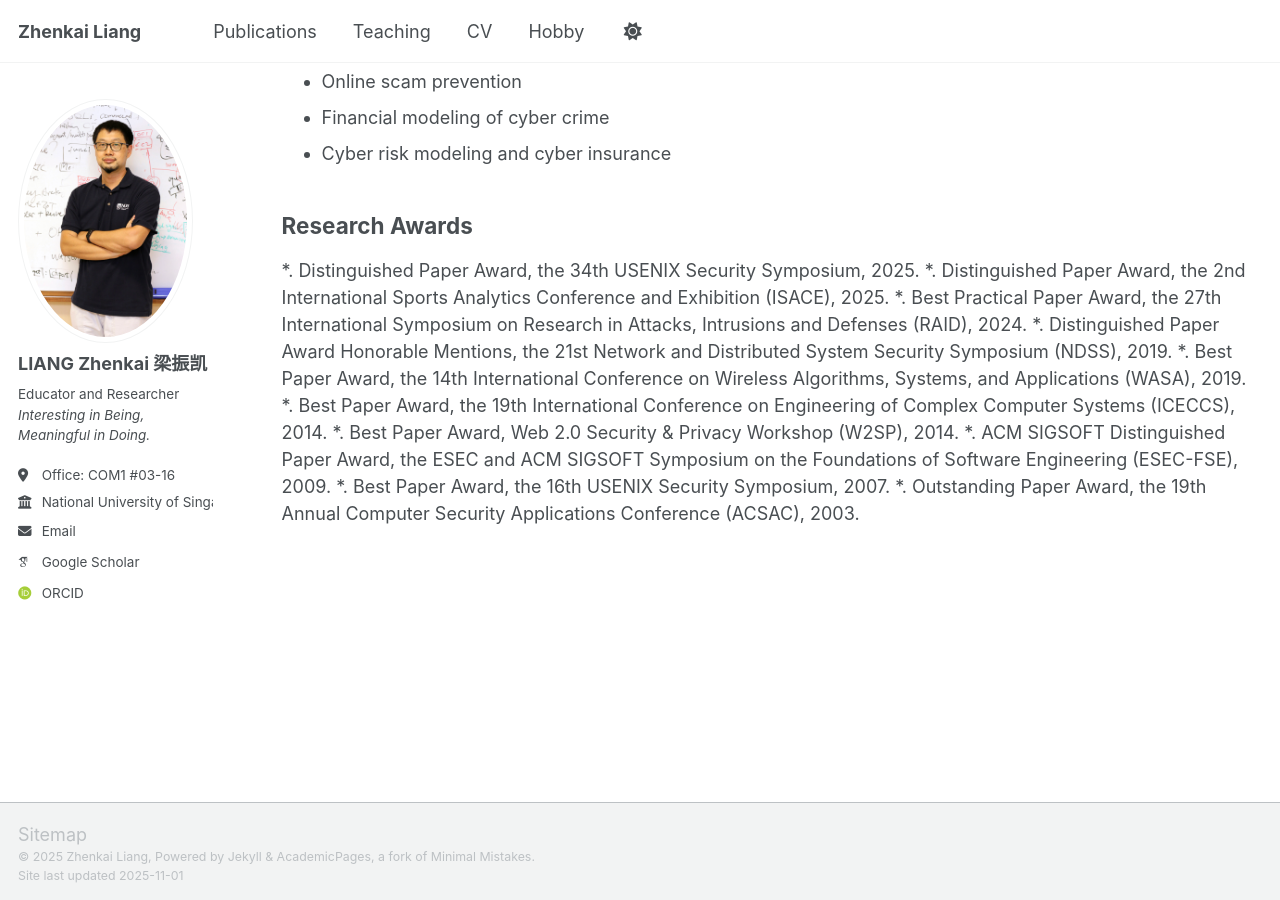
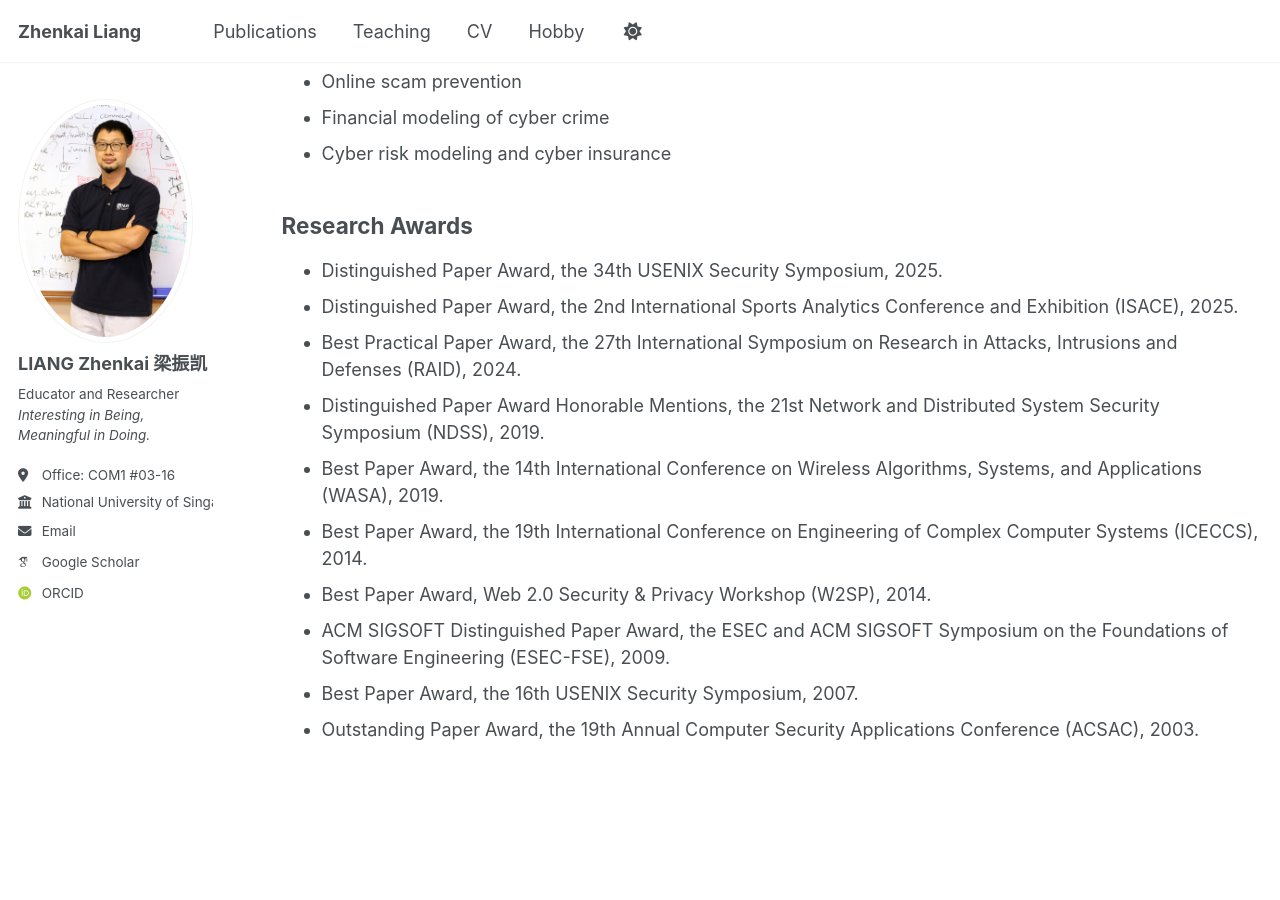
Before and after one commit to zhenkai-liang/zhenkai-liang.github.io, a Jekyll site: the page built from _pages/research.md, in a window 1280 px wide and 900 px high, scrolled down 964 px. Built offline with Jekyll 4.4.1, drawn with Linux system fonts in a browser that asks for light colours; some web fonts are replaced; a script that is not in the unit is left out.

```diff
--- a/_pages/research.md
+++ b/_pages/research.md
@@ -39,13 +39,13 @@ Project pages to be included from my group website.
 Research Awards
 ---------------
 
-*. Distinguished Paper Award, the 34th USENIX Security Symposium, 2025.
-*. Distinguished Paper Award, the 2nd International Sports Analytics Conference and Exhibition (ISACE), 2025.
-*. Best Practical Paper Award, the 27th International Symposium on Research in Attacks, Intrusions and Defenses (RAID), 2024.
-*. Distinguished Paper Award Honorable Mentions, the 21st Network and Distributed System Security Symposium (NDSS), 2019.
-*. Best Paper Award, the 14th International Conference on Wireless Algorithms, Systems, and Applications (WASA), 2019.
-*. Best Paper Award, the 19th International Conference on Engineering of Complex Computer Systems (ICECCS), 2014.
-*. Best Paper Award, Web 2.0 Security & Privacy Workshop (W2SP), 2014.
-*. ACM SIGSOFT Distinguished Paper Award, the ESEC and ACM SIGSOFT Symposium on the Foundations of Software Engineering (ESEC-FSE), 2009.
-*. Best Paper Award, the 16th USENIX Security Symposium, 2007.
-*. Outstanding Paper Award, the 19th Annual Computer Security Applications Conference (ACSAC), 2003.
+* Distinguished Paper Award, the 34th USENIX Security Symposium, 2025.
+* Distinguished Paper Award, the 2nd International Sports Analytics Conference and Exhibition (ISACE), 2025.
+* Best Practical Paper Award, the 27th International Symposium on Research in Attacks, Intrusions and Defenses (RAID), 2024.
+* Distinguished Paper Award Honorable Mentions, the 21st Network and Distributed System Security Symposium (NDSS), 2019.
+* Best Paper Award, the 14th International Conference on Wireless Algorithms, Systems, and Applications (WASA), 2019.
+* Best Paper Award, the 19th International Conference on Engineering of Complex Computer Systems (ICECCS), 2014.
+* Best Paper Award, Web 2.0 Security & Privacy Workshop (W2SP), 2014.
+* ACM SIGSOFT Distinguished Paper Award, the ESEC and ACM SIGSOFT Symposium on the Foundations of Software Engineering (ESEC-FSE), 2009.
+* Best Paper Award, the 16th USENIX Security Symposium, 2007.
+* Outstanding Paper Award, the 19th Annual Computer Security Applications Conference (ACSAC), 2003.
```
